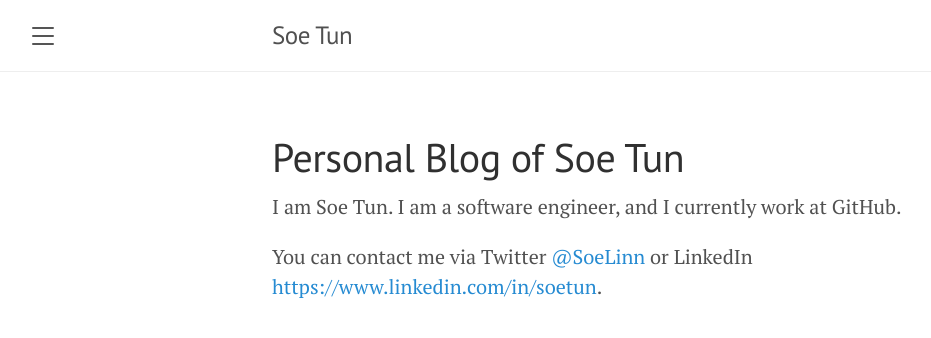
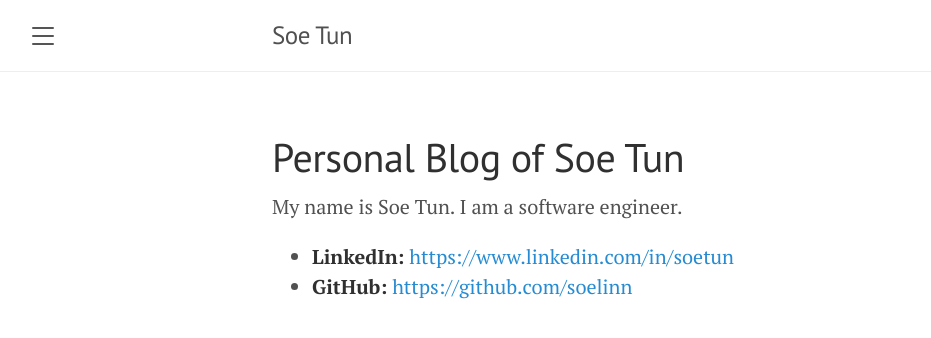
Before and after one commit to soelinn/soelinn.github.io, a Jekyll site: the page built from index.md, in a window 1280 px wide. Shown: the top 338 px of the page, without its empty margins (8-939 px from the left). Built offline with Jekyll 4.4.1, drawn with Linux system fonts in a browser that asks for light colours; our own code applies the rules of GitHub Pages for plain Markdown files; the list of posts is cut into pages by our own code.

Commit message:
update home page

```diff
--- a/index.md
+++ b/index.md
@@ -2,6 +2,7 @@
 title: "Personal Blog of Soe Tun"
 ---
 
-I am Soe Tun. I am a software engineer, and I currently work at GitHub.
+My name is Soe Tun. I am a software engineer.
 
-You can contact me via Twitter [@SoeLinn](https://twitter.com/soelinn) or LinkedIn [https://www.linkedin.com/in/soetun](https://www.linkedin.com/in/soetun).
+- **LinkedIn:** <https://www.linkedin.com/in/soetun>
+- **GitHub:** <https://github.com/soelinn>
```
